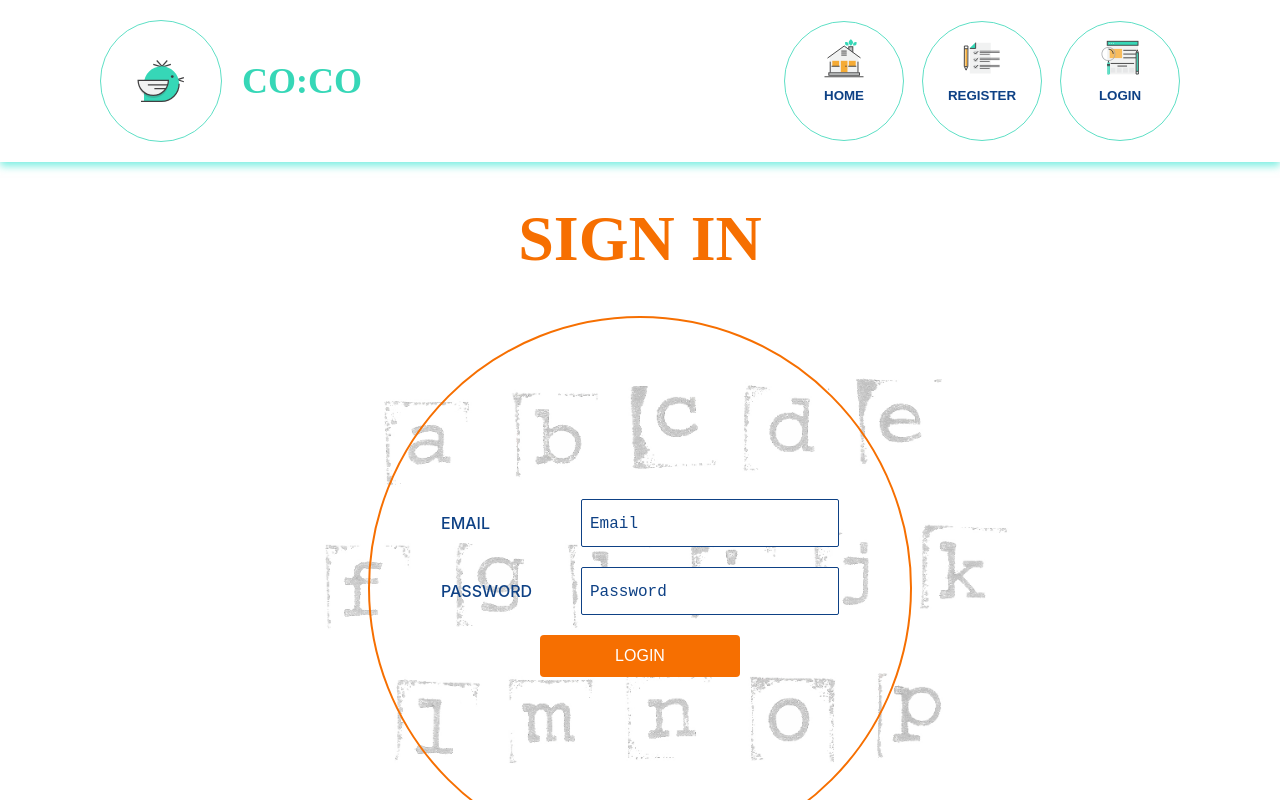
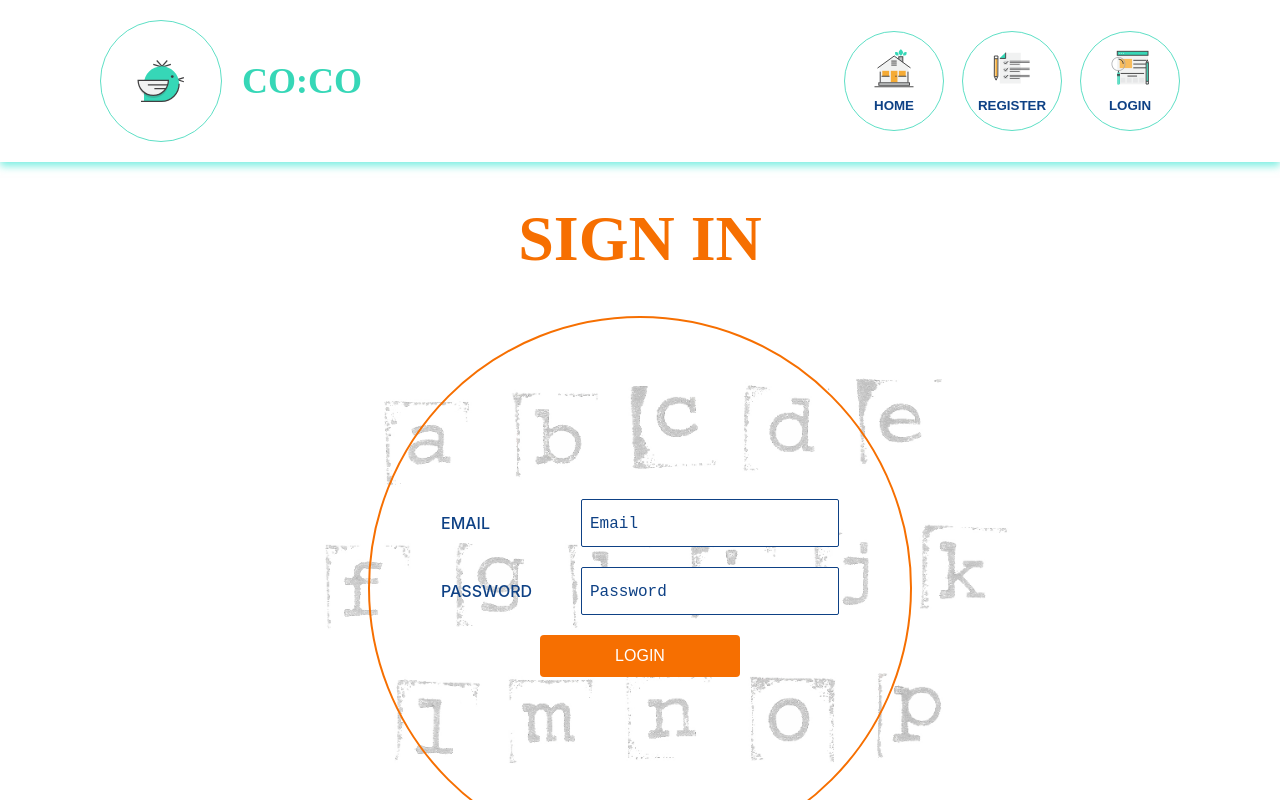
Before and after one commit to magistrkim/goit-react-hw-09-phonebook, a React (Create React App) app: page /goit-react-hw-09-phonebook/login in a window 1280 px wide. Shown: the top 800 px of the page. Built offline with nearby package versions, Linux system fonts and the light colour scheme; a web font is replaced by a local one.

Commit message:
Fix button size

```diff
--- a/src/components/modules/Navbar/NavbarUser/navbar-user.module.css
+++ b/src/components/modules/Navbar/NavbarUser/navbar-user.module.css
@@ -60,7 +60,7 @@
     @media screen and (min-width: 1180px) {
         width: 80px;
         height: 80px;
-        padding: 20px;
+        padding: 10px;
     }
     &:hover {
         border: solid 1px rgba(246, 111, 1, 0.8);
@@ -110,7 +110,6 @@
     padding: 4px;
     min-height: 60px;
     min-width: 60px;
-    overflow: hidden;
     background-color: transparent;
     cursor: pointer;
     border: none;
@@ -134,8 +133,8 @@
         align-items: center;
         font-size: smaller;
         font-weight: 600;
-        min-height: 120px;
-        min-width: 120px;
+        min-height: 100px;
+        min-width: 100px;
       }
 
     &:hover {
--- a/src/components/shared/Button/button.module.css
+++ b/src/components/shared/Button/button.module.css
@@ -15,6 +15,8 @@
     color: rgb(14, 65, 133);
     border-radius: 50%;
     overflow: hidden;
+    text-overflow: ellipsis;
+    white-space: nowrap;
 
     @media screen and (min-width: 768px) {
         font-size: 8px;
@@ -30,8 +32,8 @@
         align-items: center;
         font-size: smaller;
         font-weight: 600;
-        min-height: 120px;
-        min-width: 120px;
+        min-height: 100px;
+        width: 100px;
       }
 
     &:hover {
```
